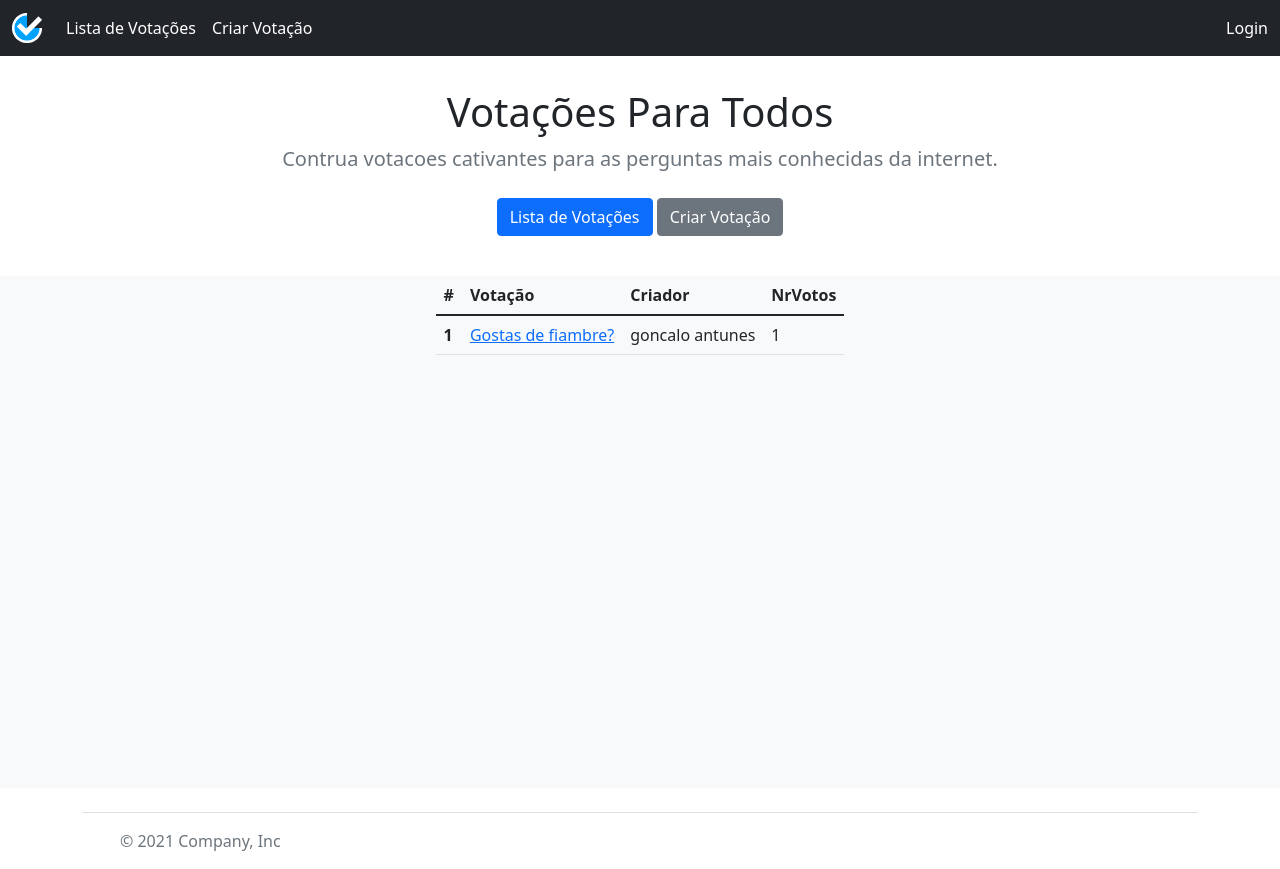
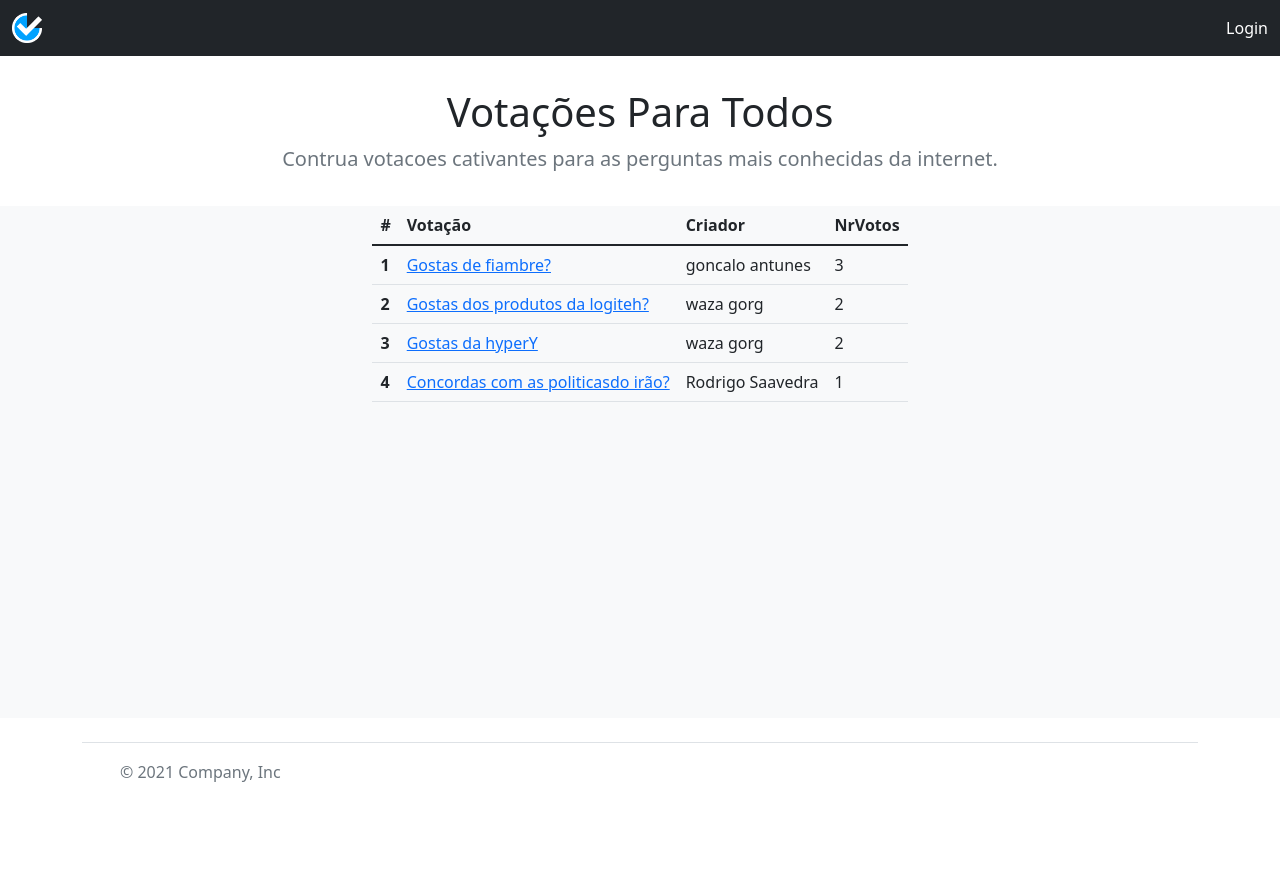
Before and after one commit to waz4/psi_Votacao, a PHP site: page /landingPage.php in a window 1280 px wide. After the commit the page ends 782 px from the top, so only its background shows below. Run offline with PHP 8.4, Linux system fonts and the light colour scheme; data comes from the database, SQL or seed files in the repository.

Commit message:
toquesFinais

```diff
--- a/landingPage.php
+++ b/landingPage.php
@@ -220,18 +220,19 @@
 
 function fazerModals()
 {
+
     $conn = OpenCon();
     $sql_votacoes = "SELECT id_votacao FROM votacoes";
     $result_votacoes = mysqli_query($conn, $sql_votacoes);
     // var_dump($result_votacoes);
     CloseCon($conn);
-
+    $display_botao = "d-block";
+    $display_resultados = "d-block";
+    if (!isset($_SESSION["username"])) $display_botao = "d-none";
     // global $mostrarVotacao;
-    $display = "d-block";
 
     for ($id_votacao = 1; $id_votacao <= mysqli_num_rows($result_votacoes); $id_votacao++) {
-        // if ($mostrarVotacao == $id_votacao) $display = "d-block";
-        // else $display = "d-none";
+        if(totalVotos($id_votacao) == 0) $display_resultados = "d-none";
     ?>
 
         <div class="modal fade" id="exampleModal<?php echo $id_votacao; ?>" tabindex="-1" aria-labelledby="exampleModalLabel<?php echo $id_votacao; ?>" aria-hidden="true">
@@ -252,13 +253,13 @@
                             <div class="form-floating mb-3">
                                 <p><?php echo idPorDescricao($id_votacao); ?></p>
                             </div>
+                            <section class="<?php echo $display_botao;?>">
+                                <?php lerRespostas($id_votacao); ?>
 
-                            <?php lerRespostas($id_votacao); ?>
-
-                            <button class="w-100 mb-2 btn btn-lg rounded-4 btn-success" type="submit" name="modal_submit" value="on">Votar</button>
-
-                            <section id="resultados" class="<?php echo $display; ?>">
-                                <hr class="my-4">
+                                <button class="w-100 mb-2 btn btn-lg rounded-4 btn-success " type="submit" name="modal_submit" value="on">Votar</button>
+                            </section>
+                            <section id="resultados" class="<?php echo $display_resultados; ?>">
+                                <hr class="my-4 <?php echo $display_botao;?>">
                                 <h2 class="fs-5 fw-bold mb-1">Resultados:</h2>
                                 <div class="container mt-2">
                                     <div class="container">
@@ -293,6 +294,7 @@
 
 function verificarLogin($username, $password)
 {
+    global $erroLogin;
 
     $username = trim($username);
 
@@ -313,6 +315,7 @@
                 $_SESSION["nome"] = $row["nome"];
                 $_SESSION["NIVEL_UTILIZADOR"] = $row["nivel_utilizador"];
 
+                $_POST["sucesso"] = "sim";
                 // header('Cache-Control: no-store, no-cache, must-revalidate, post-check=0, pre-check=0');
                 // header('Expires: Sat, 26 Jul 1997 05:00:00 GMT'); // past date to encourage expiring immediately
                 // header("Location: teste.php");
@@ -320,17 +323,16 @@
             }
         }
     } else {
+        $_POST["sucesso"] = "nao";
+        $erroLogin = "Dados Incorretos";
     }
 
-    echo "<br> Dados introduzidos estao errados!";
-
-    $erroLogin = "Dados Incorretos";
     return;
 }
 
 function registar($username, $nome, $sobrenome, $password)
 {
-
+    global $erroRegistar;
     $username = trim($username);
     $password = password_hash($password, PASSWORD_DEFAULT);
 
@@ -354,8 +356,10 @@
         $res = mysqli_query($conn, $sql_users);
         CloseCon($conn);
         // var_dump($res);
-        $erroRegistar = "Conta Registada com sucesso!";
+        // $erroRegistar = "Conta Registada com sucesso!";
+        $_POST["sucesso"] = "sim";
     } else {
+        $_POST["sucesso"] = "nao";
         $erroRegistar = "Username ja registado no sistema";
     }
 }
@@ -364,7 +368,7 @@
 {
     if (!isset($_SESSION["username"])) {
     ?>
-        <a class="text-decoration-none text-white" data-bs-toggle="modal" href="#exampleModalToggle" role="button" id="aModal">Login</a>
+        <a class="text-decoration-none text-white" data-bs-toggle="modal" href="#modalLogin" role="button" id="modal_btn_modalLogin">Login</a>
     <?php
     } else {
     ?>
@@ -458,6 +462,9 @@
 function abrirModal() {
     if (isset($_POST["modal_submit"])) echo "autoClick(" . $_POST["id_votacao"] . ")";
     if (isset($_POST["adicionarPergunta"]) || isset($_POST["removerPergunta"])) echo "autoClick('_criarVotacao')";
+    if (isset($_POST["formSubmit"]) && $_POST["tipo"] == "login" && $_POST["sucesso"] != "sim") echo "autoClick('_modalLogin')";
+    if (isset($_POST["formSubmit"]) && $_POST["tipo"] == "registar" && $_POST["sucesso"] != "sim") echo "autoClick('_modalRegistar')";
+    if (isset($_POST["formSubmit"]) && $_POST["tipo"] == "registar" && $_POST["sucesso"] == "sim") echo "autoClick('_modalLogin')";
 }
 
 if (!empty($_POST)) {
@@ -473,6 +480,7 @@
     if (isset($_POST["formSubmit"])) {
         if ($_POST["tipo"] == "login") {
             verificarLogin($_POST["formUser"], $_POST["formPasswd"]);
+
         }
         if ($_POST["tipo"] == "registar") {
             if ($_POST["formPasswd1"] == $_POST["formPasswd2"]) {
@@ -486,6 +494,7 @@
 
     if (isset($_POST["formCriarVotacaoSubmit"])) {
         criarVotacao();
+
     }
 }
 
@@ -517,7 +526,7 @@
     <!-- </pre> -->
 
     <!-- Modal Login -->
-    <div class="modal fade" id="exampleModalToggle" aria-hidden="true" aria-labelledby="exampleModalToggleLabel" tabindex="-1">
+    <div class="modal fade" id="modalLogin" aria-hidden="true" aria-labelledby="exampleModalToggleLabel" tabindex="-1">
         <div class="modal-dialog modal-dialog-centered">
             <div class="modal-content border-0">
 
@@ -559,8 +568,8 @@
 
                 <div class="modal-footer">
                     <div class="w-100">
-                        <span class="float-start text-danger"><?php echo $erroRegistar; ?></span>
-                        <a class="text-decoration-none text-secondary float-end" data-bs-target="#exampleModalToggle2" data-bs-toggle="modal">Não tem conta? Registe-se!</a>
+                        <span class="float-start text-danger"><?php echo $erroLogin; ?></span>
+                        <a class="text-decoration-none text-secondary float-end" data-bs-target="#modalRegistar" data-bs-toggle="modal" id="modal_btn_modalRegistar">Não tem conta? Registe-se!</a>
                     </div>
                 </div>
 
@@ -569,7 +578,7 @@
     </div>
 
     <!-- Modal Registar -->
-    <div class="modal fade " id="exampleModalToggle2" aria-hidden="true" aria-labelledby="exampleModalToggleLabel2" tabindex="-1">
+    <div class="modal fade " id="modalRegistar" aria-hidden="true" aria-labelledby="exampleModalToggleLabel2" tabindex="-1">
         <div class="modal-dialog modal-dialog-centered">
             <div class="modal-content border-0">
 
@@ -625,7 +634,7 @@
                 <div class="modal-footer">
                     <div class="w-100">
                         <span class="float-start text-danger"><?php echo $erroRegistar; ?></span>
-                        <a class="text-decoration-none text-secondary float-end" data-bs-target="#exampleModalToggle" data-bs-toggle="modal" id="toggleModal">Já tem conta? Faça login!</a>
+                        <a class="text-decoration-none text-secondary float-end" data-bs-target="#modalLogin" data-bs-toggle="modal" id="toggleModal">Já tem conta? Faça login!</a>
                     </div>
                 </div>
 
@@ -685,7 +694,6 @@
     <!-- Modals Votacoes -->
     <?php fazerModals(1); ?>
 
-    <!-- NavBar -->
     <nav class="navbar navbar-expand-sm navbar-dark bg-dark" aria-label="Third navbar example">
         <div class="container-fluid">
             <a class="navbar-brand" href="#">
@@ -698,10 +706,7 @@
             <div class="collapse navbar-collapse" id="navbarsExample03">
                 <ul class="navbar-nav me-auto mb-2 mb-sm-0">
                     <li class="nav-item">
-                        <a class="nav-link active" aria-current="page" href="#">Lista de Votações</a>
-                    </li>
-                    <li class="nav-item">
-                        <a class="nav-link active" data-bs-target="#modal_criar_votacao" data-bs-toggle="modal" id="modal_btn_criarVotacao">Criar Votação</a>
+                        <a class="nav-link active <?php if (!isset($_SESSION["username"])) echo "d-none";?> " data-bs-target="#modal_criar_votacao" data-bs-toggle="modal" id="modal_btn_criarVotacao">Criar Votação</a>
                     </li>
                 </ul>
                 <span class="navbar-text">
@@ -710,22 +715,19 @@
             </div>
         </div>
     </nav>
-
-    <!-- Cabecalho -->
     <header>
         <section class="jumbotron text-center margem-topo">
             <div class="container">
                 <h1>Votações Para Todos</h1>
                 <p class="lead text-muted">Contrua votacoes cativantes para as perguntas mais conhecidas da internet.</p>
                 <p>
-                    <a href="#" class="btn btn-primary my-2">Lista de Votações</a>
-                    <a class="btn btn-secondary my-2" data-bs-target="#modal_criar_votacao" data-bs-toggle="modal" id="modal_btn_criarVotacao">Criar Votação</a>
+                    <a class="btn btn-secondary my-2 <?php if (!isset($_SESSION["username"])) echo "d-none";?>" data-bs-target="#modal_criar_votacao" data-bs-toggle="modal" id="modal_btn_criarVotacao">Criar Votação</a>
                 </p>
             </div>
         </section>
     </header>
 
-    <!-- Conteudo -->
+
     <main class="bg-light h-100">
         <div class="d-flex d-flex aligns-items-center justify-content-center">
             <div>
@@ -746,7 +748,6 @@
         </div>
     </main>
 
-    <!-- Rodape -->
     <div class="container">
         <footer class="d-flex flex-wrap justify-content-between align-items-center py-3 my-4 border-top">
 
@@ -758,6 +759,18 @@
                 </a>
                 <span class="text-muted">© 2021 Company, Inc</span>
             </div>
+
+            <ul class="nav col-md-4 justify-content-end list-unstyled d-flex">
+                <li class="ms-3"><a class="text-muted" href="#"><svg class="bi" width="24" height="24">
+                            <use xlink:href="#twitter"></use>
+                        </svg></a></li>
+                <li class="ms-3"><a class="text-muted" href="#"><svg class="bi" width="24" height="24">
+                            <use xlink:href="#instagram"></use>
+                        </svg></a></li>
+                <li class="ms-3"><a class="text-muted" href="#"><svg class="bi" width="24" height="24">
+                            <use xlink:href="#facebook"></use>
+                        </svg></a></li>
+            </ul>
         </footer>
     </div>
 </body>
```
Also changed, not shown: dB/votacao2 (data).sql (renamed from dB/votacao2(empty).sql, +51 -2 lines), dB/votacao2 (empty).sql (renamed from dB/votacao2(data).sql, +2 -32 lines), 2 other files.
